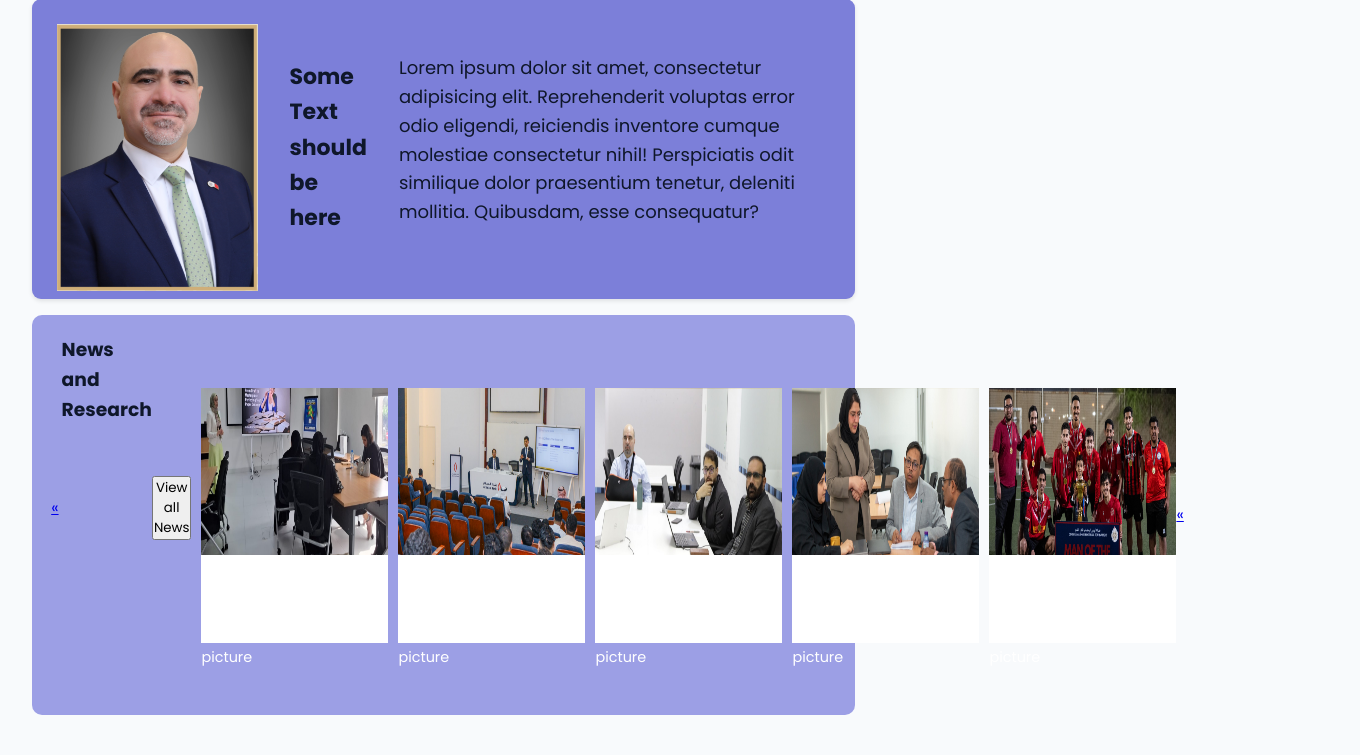
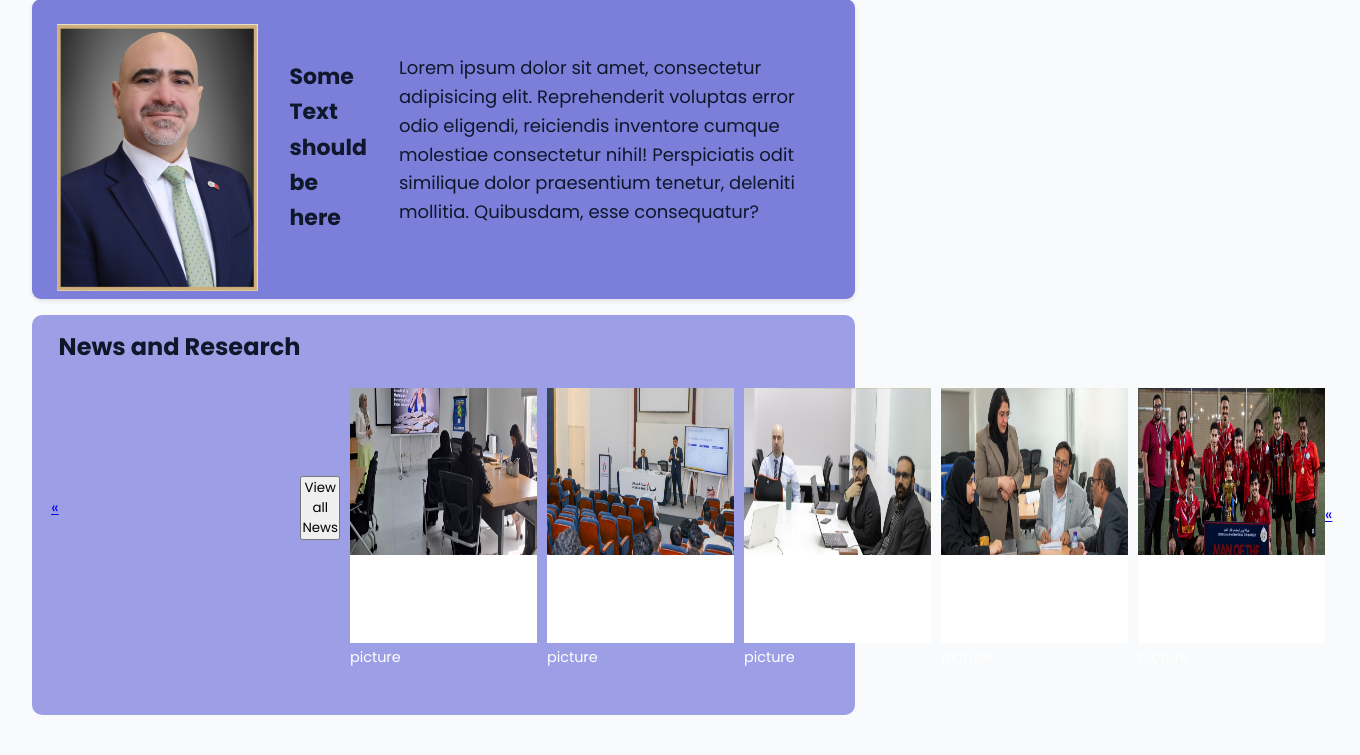
Before and after one commit to 19f6/ITCS333-project7, a PHP site: page / in a window 1360 px wide. Shown: the part 179-934 px from the top of the page. Run offline with PHP 8.4, Linux system fonts and the light colour scheme.

Commit message:
modified subtitle

```diff
--- a/Campus-News/index.html
+++ b/Campus-News/index.html
@@ -46,7 +46,7 @@
             <div class="bottom-panel">
                 <div class="panel-header">
                 <a href="#">&laquo;</a>
-            <h3>News and Research</h3>
+           <h3 id="title">News and Research</h3>
             <a href="">
             <span>
                 <button id="but1">View all News</button>
--- a/Campus-News/style.css
+++ b/Campus-News/style.css
@@ -125,11 +125,17 @@ width: 400px;
     margin-bottom: 15px;
 }
 
-.panel-header h3 {
-margin-left: 3px;
-margin-bottom: 255px;
-text-align: start;
+#title {
+    display: flex;
+    align-items: center;
+    justify-content: center;
+    height: 100px;
+    white-space: nowrap;
+    font-size: 24px;
+    margin-bottom: 320px;
 }
+
+
 
 .panel-header but1 {
     margin-bottom: 300px;
```
